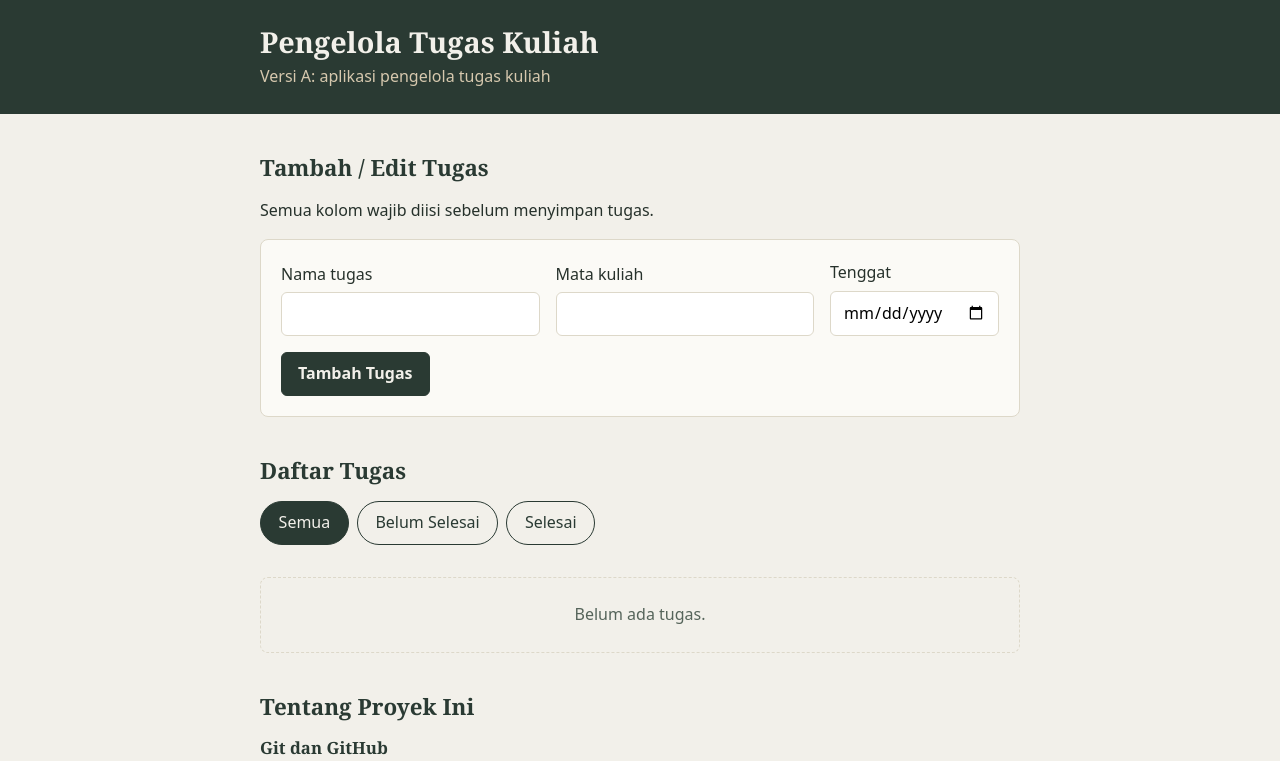
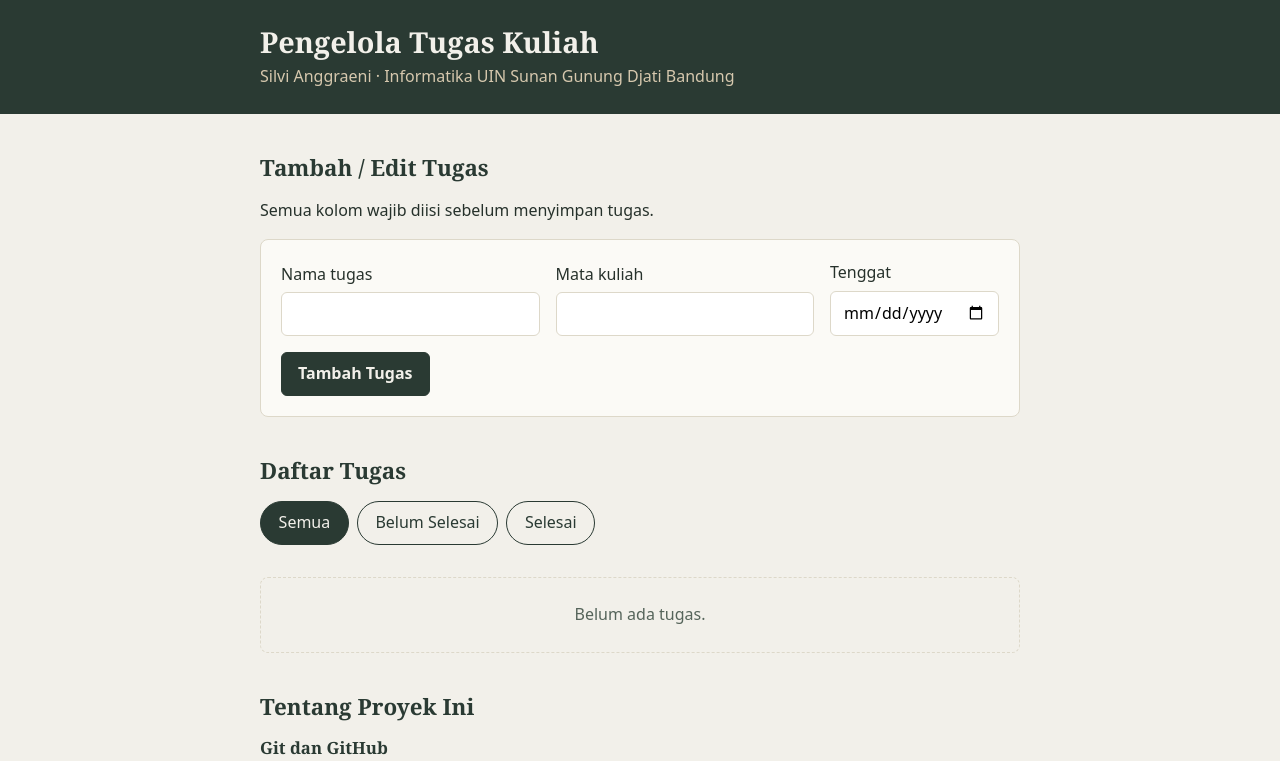
Before and after one commit to anggraenisilvi413-sudo/tugas-manager, a website built with Vite: page index.html in a window 1280 px wide. Shown: the top 761 px of the page. Built offline with nearby package versions, Linux system fonts and the light colour scheme.

Commit message:
Kembalikan teks header ke versi final

```diff
--- a/index.html
+++ b/index.html
@@ -10,7 +10,7 @@
   <header class="header">
     <div class="wadah">
       <h1 id="nama-app">Pengelola Tugas Kuliah</h1>
-      <p>Versi A: aplikasi pengelola tugas kuliah</p>
+      <p>Silvi Anggraeni &middot; Informatika UIN Sunan Gunung Djati Bandung</p>
     </div>
   </header>
 
```
